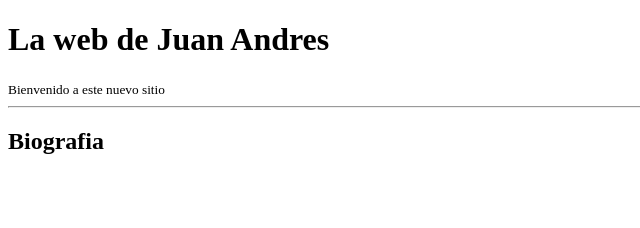
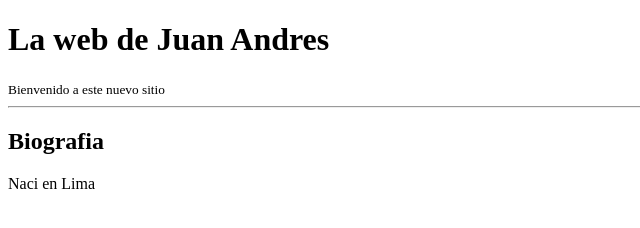
Before and after one commit to JuanZac27/primersitio, a plain HTML site: page index.html in a window 1280 px wide. Shown: the whole page, without its empty margins (0-640 px from the left). Drawn offline with Linux system fonts and the light colour scheme.

Commit message:
Agregre el inicio de un parrafo

```diff
--- a/index.html
+++ b/index.html
@@ -14,6 +14,7 @@
         <main>
             <section>
                 <h2>Biografia</h2>
+                <p>Naci en Lima</p>
             </section>
         </main>
 </body>
```
